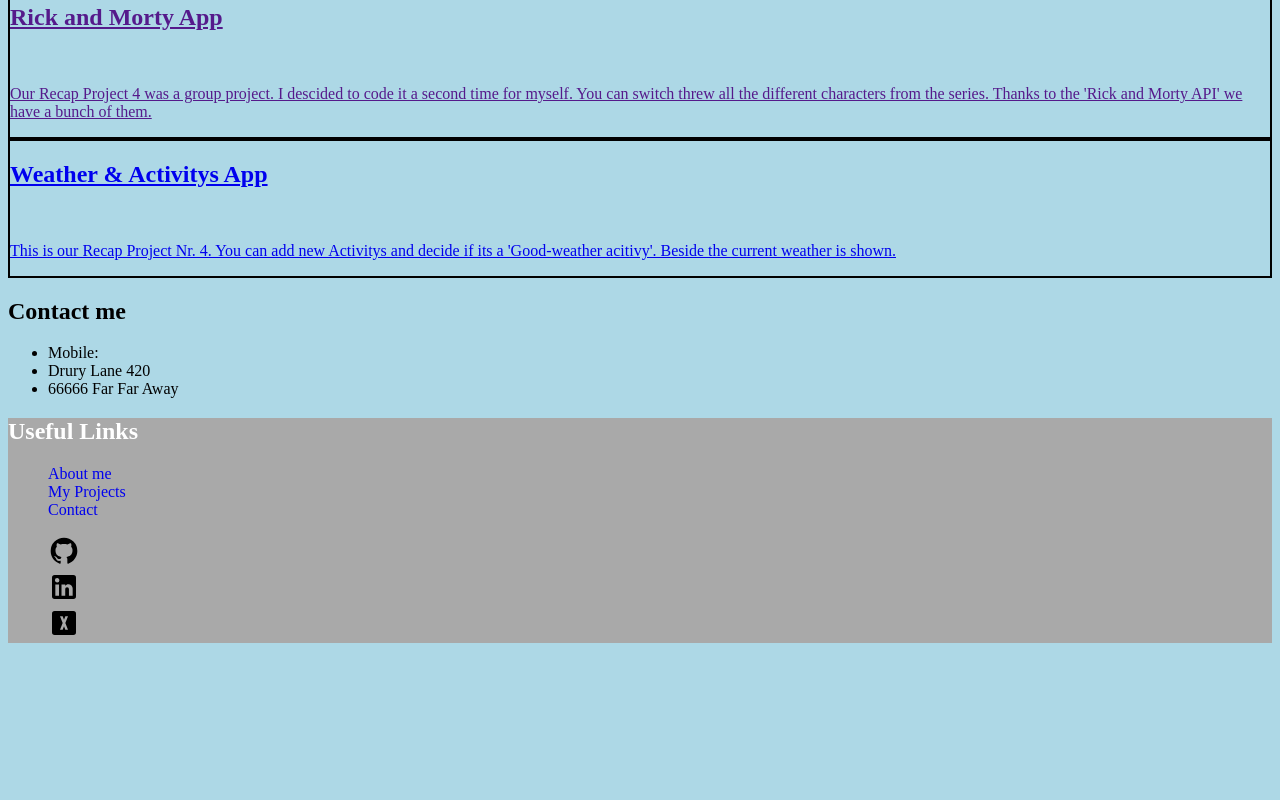
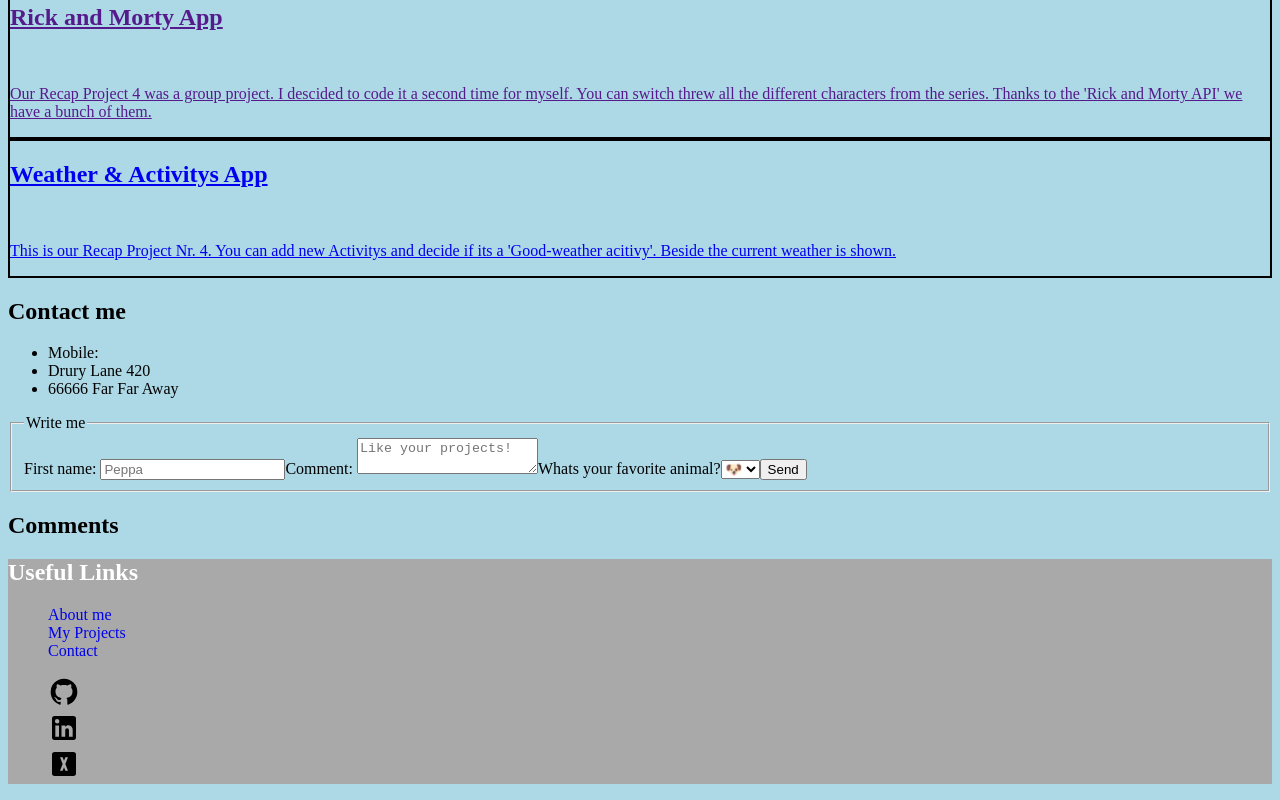
Before and after one commit to marcterre/personal_website, a React (Create React App) app: page / in a window 1280 px wide. Shown: the part 1366-2166 px from the top of the page. Before the commit the page ends 2025 px from the top, so only its background shows below. Built offline with nearby package versions, Linux system fonts and the light colour scheme.

Commit message:
add comment section

```diff
--- a/src/App.js
+++ b/src/App.js
@@ -1,13 +1,27 @@
+import { useState } from "react";
 import GlobalStyle from "./styles";
 import Header from "./components/Header/index";
 import About from "./components/About/index";
 import Projects from "./components/Projects";
 import Contact from "./components/Contact";
+import Form from "./components/Form";
+import CommentList from "./components/Comment/CommentList";
 import Footer from "./components/Footer";
 
 import ImageAlienInvasion from "./assets/AlienInvasion.svg";
 
 function App() {
+  const [comments, setComments] = useState([]);
+
+  function addComments(comment) {
+    setComments((oldComments) => [
+      ...oldComments,
+      {
+        ...comment,
+        id: crypto.randomUUID(),
+      },
+    ]);
+  }
   return (
     <>
       <GlobalStyle />
@@ -16,6 +30,11 @@
         <About aboutImageSrc={ImageAlienInvasion} aboutAlt="Alien Invasion" />
         <Projects />
         <Contact />
+        <Form
+          onSubmit={addComments}
+          labelAnimals="Whats your favorite animal?"
+        />
+        <CommentList comments={comments} />
       </main>
       <Footer />
     </>
--- /dev/null
+++ b/src/components/Comment/CommentList.js
@@ -0,0 +1,13 @@
+export default function CommentList({ comments }) {
+  return (
+    <section>
+      <h2>Comments</h2>
+      {comments.map((comment) => (
+        <article key={comment.id}>
+          <h3>{comment.name}</h3>
+          <p>{comment.textarea}</p>
+        </article>
+      ))}
+    </section>
+  );
+}
--- a/src/components/Footer/index.js
+++ b/src/components/Footer/index.js
@@ -20,9 +20,9 @@
           <StyledList>
             <Link href="google.com">My Projects</Link>
           </StyledList>
-          <lStyledListi>
+          <StyledList>
             <Link href="google.com">Contact</Link>
-          </lStyledListi>
+          </StyledList>
         </ul>
       </section>
       <section>
--- /dev/null
+++ b/src/components/Form/index.js
@@ -0,0 +1,68 @@
+// import styled from "styled-components";
+import { uuid } from "uuidv4";
+
+export default function Form({ onSubmit, labelAnimals }) {
+  function handleSubmit(event) {
+    event.preventDefault();
+
+    const formData = new FormData(event.target);
+    const data = Object.fromEntries(formData);
+
+    console.log(data);
+    onSubmit(data);
+
+    event.target.reset();
+    event.target.elements.name.focus();
+  }
+
+  return (
+    <form onSubmit={handleSubmit}>
+      <fieldset>
+        <legend>Write me</legend>
+        <FormInput labelFor="nameInput" type="text" placeholder="Peppa">
+          First name:{" "}
+        </FormInput>
+        <label htmlFor="textarea">Comment: </label>
+        <textarea
+          name="textarea"
+          type="text"
+          placeholder="Like your projects!"
+        ></textarea>
+        <label htmlFor="animals">{labelAnimals}</label>
+        <select name="animals">
+          <FormSelectOptions value="dog">🐶</FormSelectOptions>
+          <FormSelectOptions value="cat">🐱</FormSelectOptions>
+          <FormSelectOptions value="mouse">🐭</FormSelectOptions>
+          <FormSelectOptions value="hamster">🐹</FormSelectOptions>
+          <FormSelectOptions value="rabbit">🐰</FormSelectOptions>
+          <FormSelectOptions value="cow">🐮</FormSelectOptions>
+          <FormSelectOptions value="pig">🐷</FormSelectOptions>
+        </select>
+        <button type="submit">Send</button>
+      </fieldset>
+    </form>
+  );
+}
+
+function FormInput({ labelFor, children, type, placeholder }) {
+  return (
+    <>
+      <label htmlFor={labelFor}>{children}</label>
+      <input
+        name={labelFor}
+        id={labelFor}
+        type={type}
+        placeholder={placeholder}
+        required
+      ></input>
+    </>
+  );
+}
+
+function FormSelectOptions({ value, children }) {
+  return (
+    <option value={value} id={value}>
+      {children}
+    </option>
+  );
+}
```
Also changed, not shown: src/components/Comment/index.js (added, +8 -0 lines).
